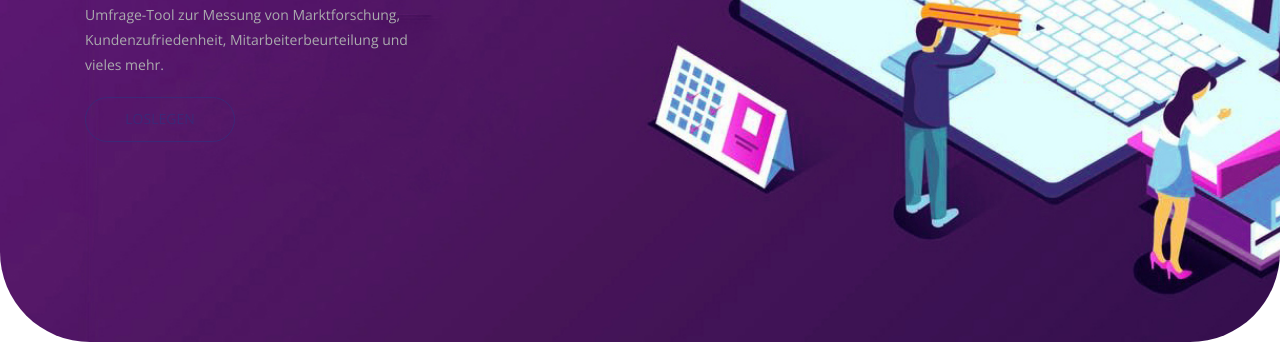
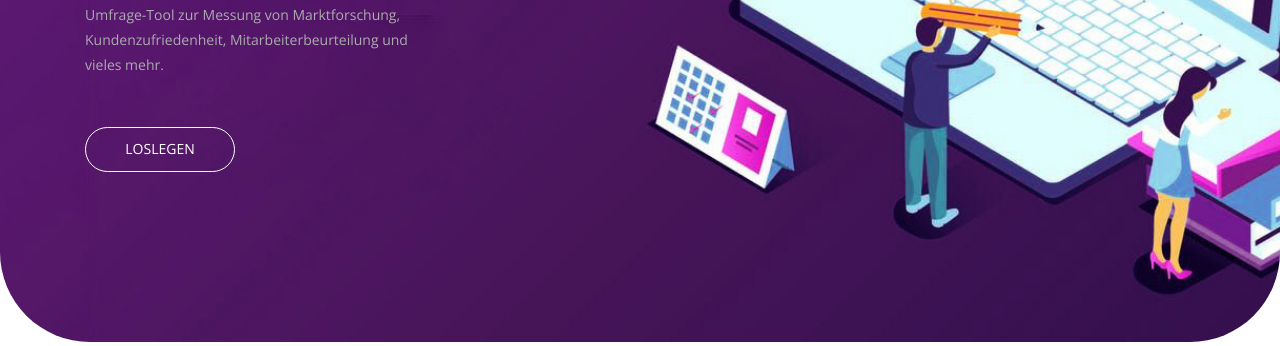
Before and after one commit to pxcemaker/SmartForms, a PHP site: page / in a window 1280 px wide. Shown: the part 538-884 px from the top of the page. Run offline with PHP 8.4, Linux system fonts and the light colour scheme; some web fonts are replaced.

Commit message:
button loslegen

```diff
--- a/fusion-opl/assets/css/main.css
+++ b/fusion-opl/assets/css/main.css
@@ -224,17 +224,17 @@ a:not([href]):not([tabindex]) {
 
 
 .btn-border {
-  color: #3b2878;
+  color: #ffffff;
   background-color: transparent;
-  border: 1px solid #3b2878;
+  border: 1px solid #ffffff;
   border-radius: 30px;
   text-transform: uppercase;
 }
 
 .btn-border:hover {
   color: #fff;
-  border-color: #3b2878;
-  background-color: #3b2878;
+  border-color: #E99D42;
+  background-color: #E99D42;
 }
 
 .btn-border:focus {
@@ -864,6 +864,7 @@ line-height: 110px;
   width: 150px;
   height: 45px;
   margin: auto;
+    margin-top: 30px;
 }
 
 .sloder-img {
```
